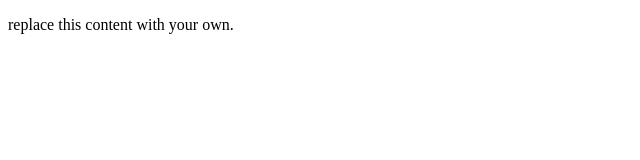
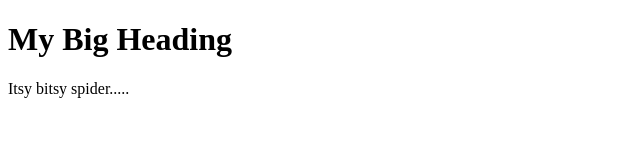
Before and after one commit to ashleybilky/WSD, a plain HTML site: page index.html in a window 1280 px wide. Shown: the whole page, without its empty margins (0-640 px from the left). Drawn offline with Linux system fonts and the light colour scheme.

Commit message:
added heading 1 and paragraph

```diff
--- a/index.html
+++ b/index.html
@@ -6,6 +6,7 @@
 	<title>Ashleys title</title>
   </head>
   <body>
-	<p>replace this content with your own.</p>
+	<h1>My Big Heading</h1>
+	<p>Itsy bitsy spider.....</p>
   </body>
 </html>
```
